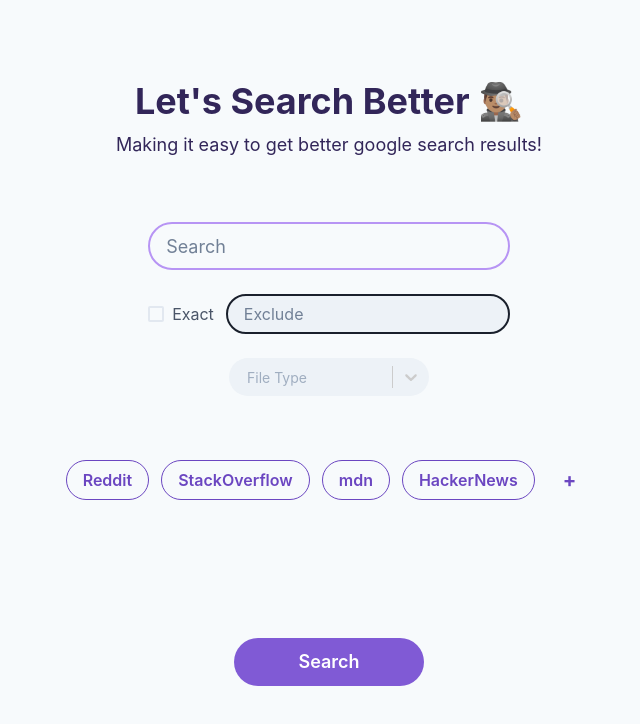
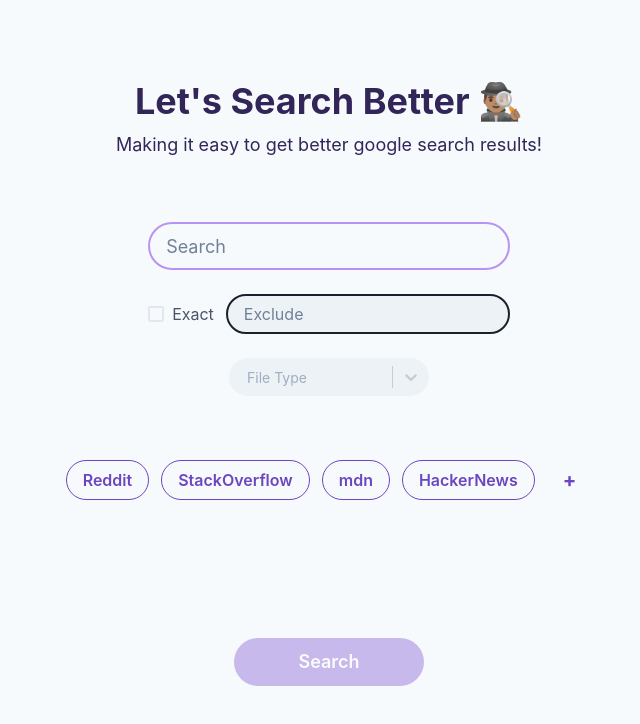
Before and after one commit to syedmehdiabbas/search-tool, a React (Vite) app: page / in a window 1280 px wide. Shown: the top 724 px of the page, without its empty margins (311-951 px from the left). Built offline with nearby package versions, Linux system fonts and the light colour scheme.

Commit message:
search button disable fix

```diff
--- a/src/Home/components/SearchButton/index.jsx
+++ b/src/Home/components/SearchButton/index.jsx
@@ -10,6 +10,7 @@ function SearchButton({ isDisabled }) {
       type="submit"
       rounded="full"
       mt={4}
+      isDisabled={isDisabled}
     >
       Search
     </Button>
```
